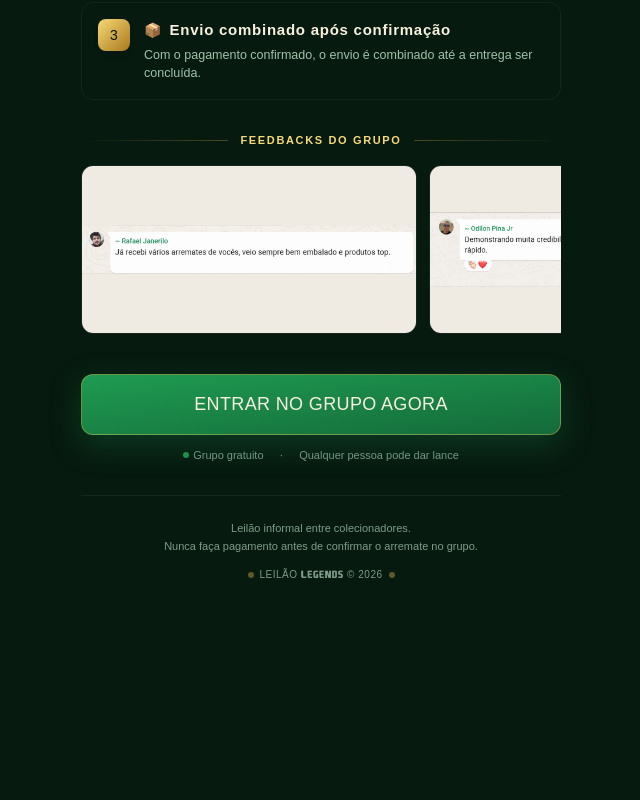
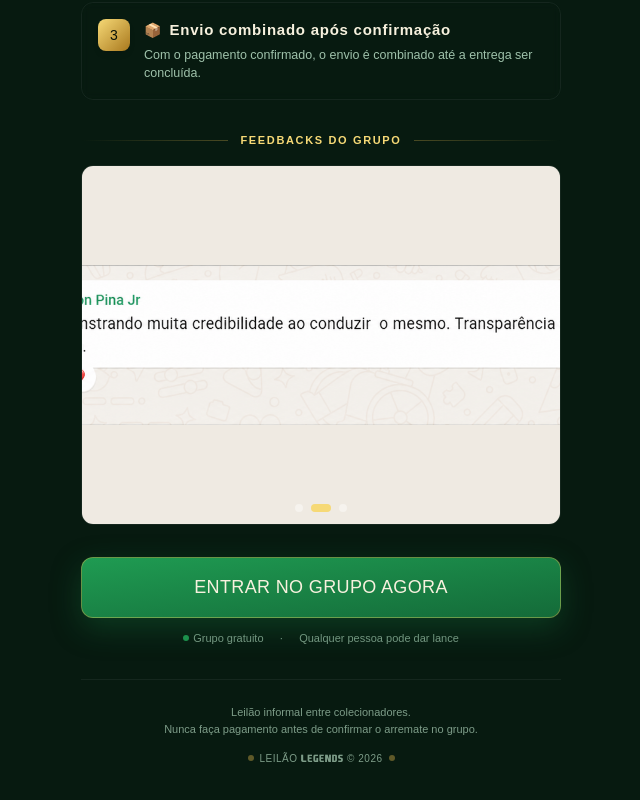
Before and after one commit to Nizera/legends, a Next.js app: page / in a window 1280 px wide. Shown: the part 1100-1900 px from the top of the page, without its empty margins (319-959 px from the left). Before the commit the page ends 1722 px from the top, so only its background shows below. Built offline with nearby package versions, Linux system fonts and the light colour scheme; no server answers.

Commit message:
feat: auto-playing feedback carousel

```diff
--- a/src/app/page.tsx
+++ b/src/app/page.tsx
@@ -1,14 +1,25 @@
 "use client";
 
-import { Suspense } from "react";
+import { Suspense, useState, useEffect } from "react";
 import { trackWhatsAppClick } from "@/components/FacebookPixel";
 import VideoPlayer from "@/components/VideoPlayer";
 import Chatbot from "@/components/Chatbot";
+
+const FEEDBACKS = [1, 2, 3];
 
 function PageContent() {
   const handleCTAClick = () => {
     trackWhatsAppClick();
   };
+
+  const [current, setCurrent] = useState(0);
+
+  useEffect(() => {
+    const timer = setInterval(() => {
+      setCurrent((prev) => (prev + 1) % FEEDBACKS.length);
+    }, 4000);
+    return () => clearInterval(timer);
+  }, []);
 
   return (
     <div className="min-h-screen flex flex-col items-center px-4 py-6 sm:py-10">
@@ -107,20 +118,33 @@ function PageContent() {
             </span>
             <div className="h-px flex-1 bg-gradient-to-l from-transparent to-gold-500/30" />
           </div>
-          <div className="flex gap-3 overflow-x-auto pb-2 snap-x snap-mandatory scrollbar-hide">
-            {[1, 2, 3].map((num) => (
-              <div
-                key={num}
-                className="flex-none w-[70%] snap-center rounded-xl overflow-hidden border border-white/[0.06] hover:border-gold-500/30 transition-all duration-300"
-              >
+          <div className="relative rounded-xl overflow-hidden border border-white/[0.06]">
+            <div className="relative w-full aspect-[4/3]">
+              {FEEDBACKS.map((num) => (
                 <img
+                  key={num}
                   src={`/feedback_0${num}_final.png`}
                   alt={`Feedback ${num}`}
-                  className="w-full h-auto object-cover"
-                  loading="lazy"
+                  className={`absolute inset-0 w-full h-full object-cover transition-opacity duration-500 ${
+                    current === num - 1 ? "opacity-100" : "opacity-0"
+                  }`}
                 />
-              </div>
-            ))}
+              ))}
+            </div>
+            <div className="absolute bottom-3 left-0 right-0 flex items-center justify-center gap-2">
+              {FEEDBACKS.map((num) => (
+                <button
+                  key={num}
+                  onClick={() => setCurrent(num - 1)}
+                  className={`w-2 h-2 rounded-full transition-all duration-300 ${
+                    current === num - 1
+                      ? "bg-gold-300 w-5"
+                      : "bg-white/40 hover:bg-white/60"
+                  }`}
+                  aria-label={`Feedback ${num}`}
+                />
+              ))}
+            </div>
           </div>
         </div>
 
```
